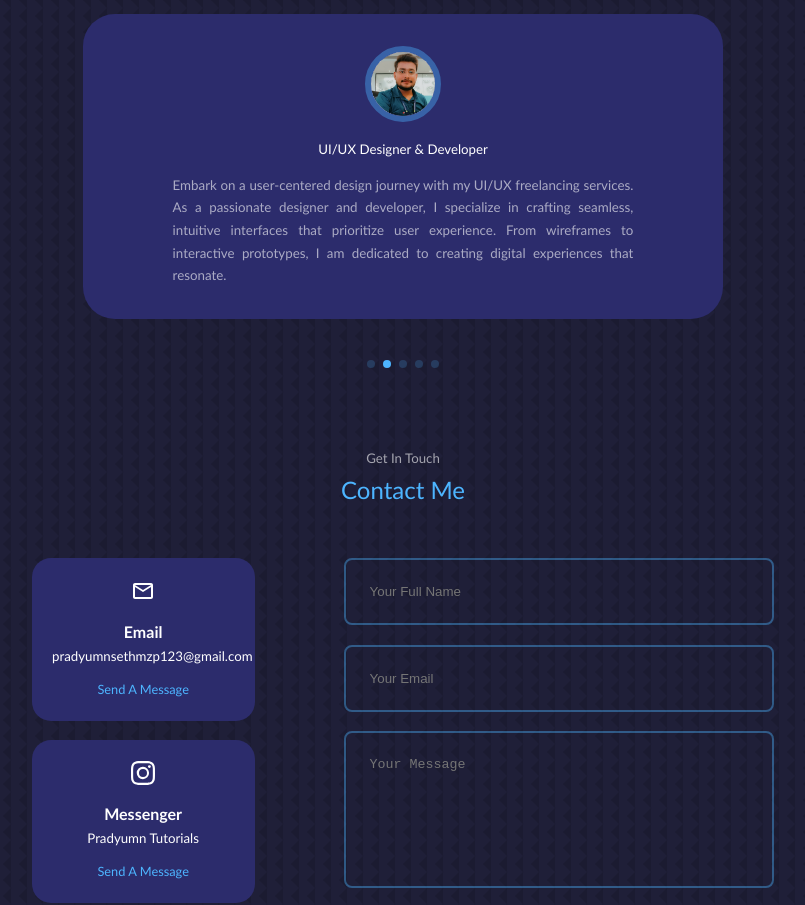
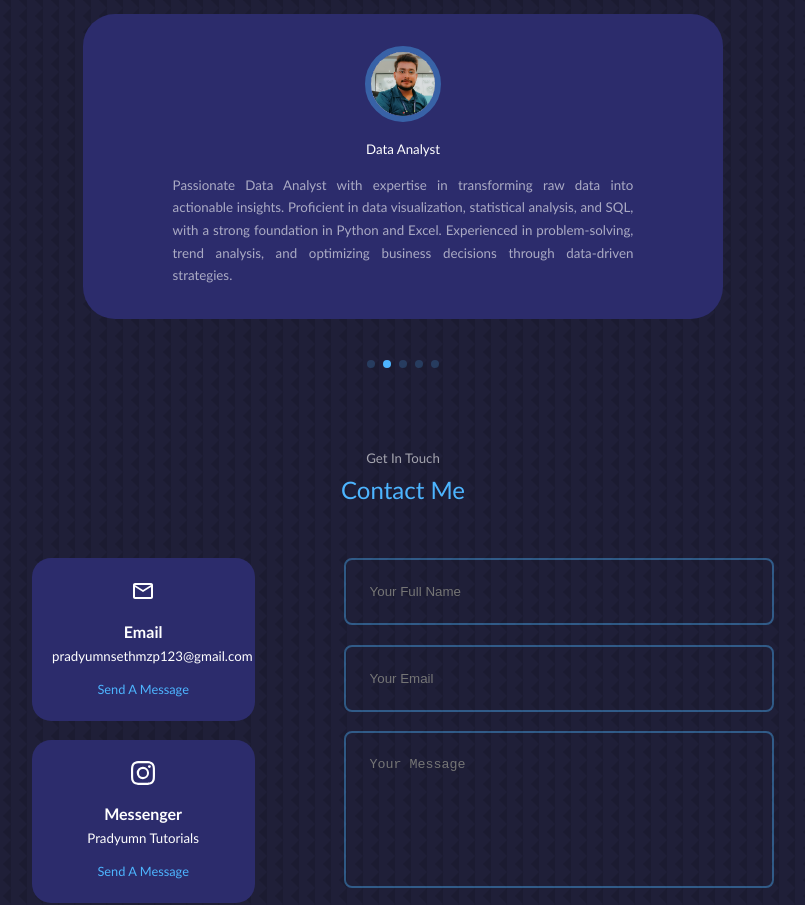
Before and after one commit to Pradyumnseth743/My-Portfolio, a React (Create React App) app: page / in a window 1280 px wide. Shown: the part 5560-6465 px from the top of the page, without its empty margins (237-1042 px from the left). Built offline with nearby package versions, Linux system fonts and the light colour scheme.

Commit message:
2nd Testimonial Changes Done

```diff
--- a/src/components/testimonials/Testimonials.jsx
+++ b/src/components/testimonials/Testimonials.jsx
@@ -16,15 +16,15 @@ import "swiper/css/pagination";
 const data = [
   {
     avatar: AVTR1,
-    name: "Website Development",
+    name: "Website/Software Development",
     review:
-      "Hello, I'm Pradyumn Seth, a recent Full Stack Development Graduate with a passion for creating visually stunning websites and applications. I was fortunate enough to work with Milliman on Live projects, and I'm excited to share how the experience helped me gain practical knowledge and confidence in my skills.",
+      "Hello, I'm Pradyumn Seth, a recent Full Stack/Software Development Graduate with a passion for creating visually stunning websites and applications. I was fortunate enough to work with Milliman on Live projects and ZeMoSo Technologies, and I'm excited to share how the experience helped me gain practical knowledge and confidence in my skills.",
   },
   {
     avatar: AVTR2,
-    name: "UI/UX Designer & Developer",
+    name: "Data Analyst",
     review:
-      "Embark on a user-centered design journey with my UI/UX freelancing services. As a passionate designer and developer, I specialize in crafting seamless, intuitive interfaces that prioritize user experience. From wireframes to interactive prototypes, I am dedicated to creating digital experiences that resonate.",
+      "Passionate Data Analyst with expertise in transforming raw data into actionable insights. Proficient in data visualization, statistical analysis, and SQL, with a strong foundation in Python and Excel. Experienced in problem-solving, trend analysis, and optimizing business decisions through data-driven strategies.",
   },
   {
     avatar: AVTR3,
@@ -34,15 +34,15 @@ const data = [
   },
   {
     avatar: AVTR4,
-    name: "Photo Editing",
+    name: "Content Creater",
     review:
-      "Unleash the power of visuals with my photo editing freelancing services. Whether it's retouching, color correction, or enhancing images, I am here to transform your snapshots into captivating works of art. With an eye for detail and a passion for perfection, I am dedicated to ensuring your images stand out and tell a compelling story.",
+      "Creative YouTube Video Content Creator with expertise in storytelling, video editing, and audience engagement. Skilled in scripting, filming, and post-production, delivering high-quality, engaging content. Passionate about crafting visually compelling videos that captivate and inspire viewers.",
   },
   {
     avatar: AVTR5,
-    name: "Video Editing",
+    name: "Football & Business Enthusiast",
     review:
-      "Step into the world of storytelling through my video editing freelancing services. From raw footage to polished narratives, I specialize in transforming videos into engaging visual journeys. Whether it's trimming, transitions, or adding that cinematic touch, I am committed to bringing your content to life.",
+      "Blending the strategic mindset of football with the corporate world—leveraging teamwork, adaptability, and data-driven decision-making to drive success both on the field and in business.",
   },
 ];
 
```
